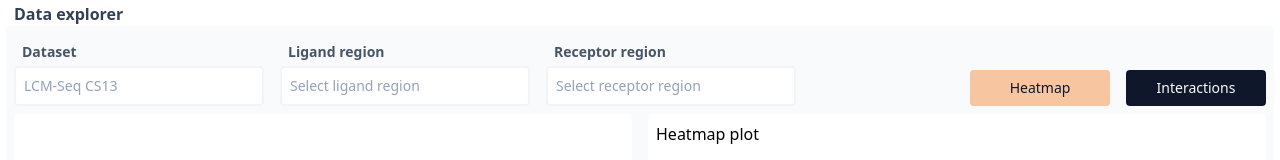
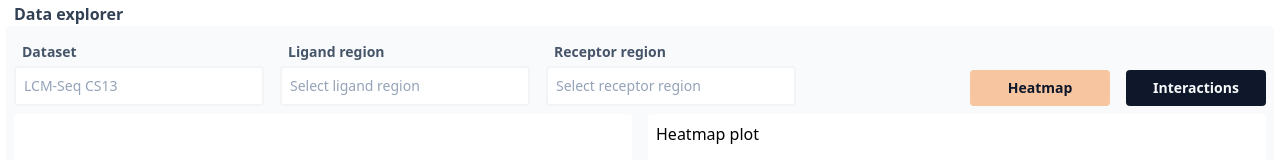
Before and after one commit to medvinsky-lab/hsc-niche-explorer, a Vue app: page / in a window 1280 px wide. Shown: the part 398-558 px from the top of the page. Built offline with nearby package versions, Linux system fonts and the light colour scheme.

Commit message:
Added hover effect

```diff
--- a/src/components/Button.vue
+++ b/src/components/Button.vue
@@ -7,7 +7,7 @@ const props = defineProps({
 </script>
 <template>
   <button
-    class="p-2 bg-slate-900 text-slate-50 text-sm rounded w-[140px]"
+    class="p-2 bg-slate-900 text-slate-50 text-sm rounded w-[140px] font-semibold hover:bg-orange-200 hover:text-slate-900"
     :class="{ active: active }"
   >
     <slot></slot>
```
